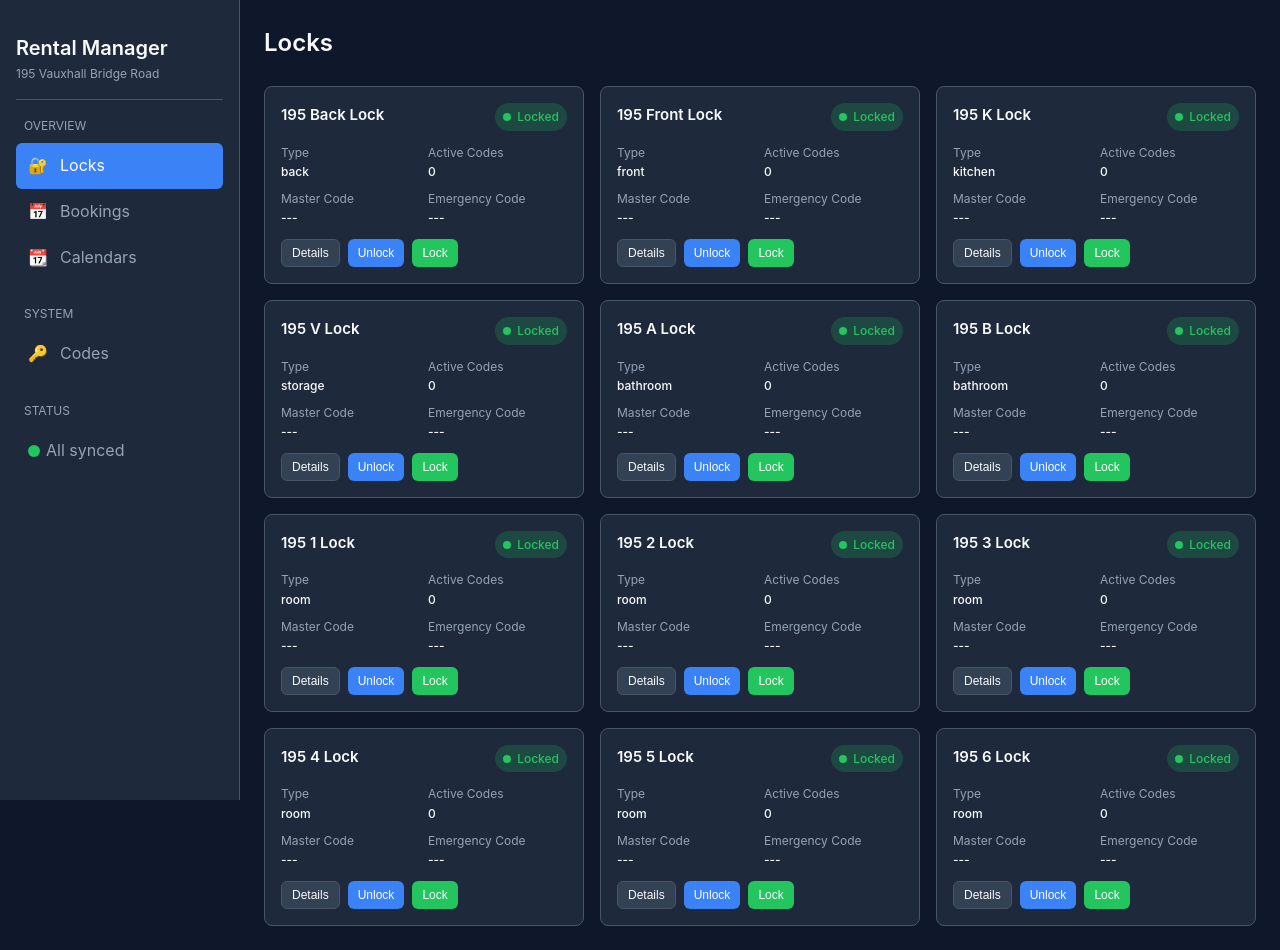
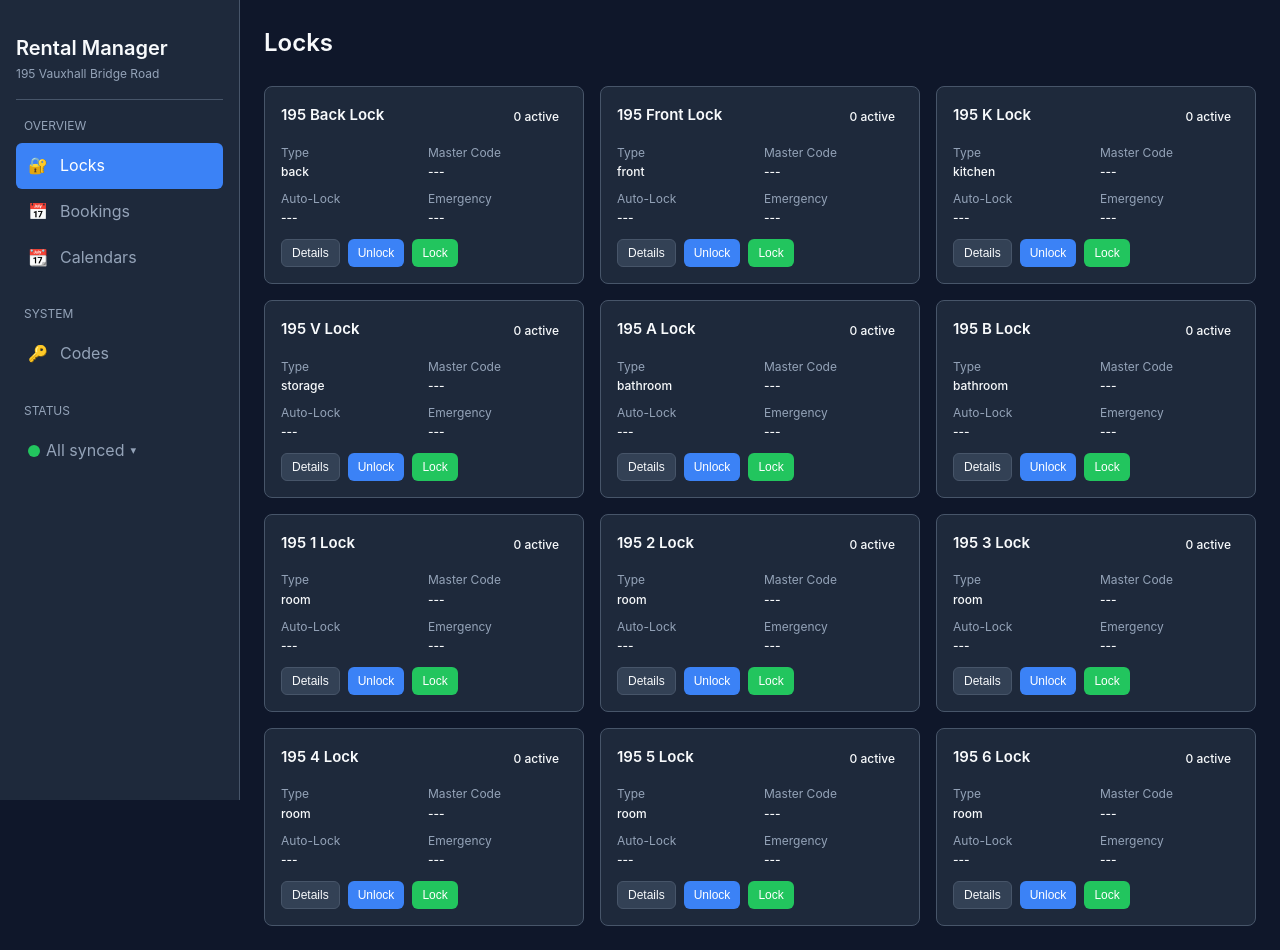
Before and after one commit to daminpark/rental-manager, a FastAPI app: page / in a window 1280 px wide. Run offline with FastAPI, Linux system fonts and the light colour scheme; data comes from the database, SQL or seed files in the repository; data that the repository does not hold is empty.

Commit message:
Add auto-lock toggle, active code counts, and activity log (v0.3.2)
- Track auto_lock_enabled in DB (no Z-Wave polling for battery life)
- Fix active code count to use is_active from time-window checks
- Add auto-lock On/Off toggle in lock detail modal
- Replace hardcoded "Locked" status with active code count
- Add clickable activity log to sync status panel (from audit log)
- Include lock_name in audit log API response

Co-Authored-By: Claude Opus 4.6 <noreply@anthropic.com>

```diff
--- a/rental_manager/config.yaml
+++ b/rental_manager/config.yaml
@@ -1,6 +1,6 @@
 name: "Rental Manager"
 description: "Lock code manager for VBR rental properties"
-version: "0.3.1"
+version: "0.3.2"
 init: false
 slug: "rental_manager"
 url: "https://github.com/daminpark/rental-manager"
--- a/rental_manager/src/rental_manager/api/routes.py
+++ b/rental_manager/src/rental_manager/api/routes.py
@@ -597,7 +597,7 @@ async def get_audit_log(
 ):
     """Get the audit log."""
     from rental_manager.db.database import get_session_context
-    from rental_manager.db.models import AuditLog
+    from rental_manager.db.models import AuditLog, Lock
     from sqlalchemy import select
 
     async with get_session_context() as session:
@@ -612,12 +612,22 @@ async def get_audit_log(
         result = await session.execute(query)
         logs = result.scalars().all()
 
+        # Build lock name lookup
+        lock_ids = {log.lock_id for log in logs if log.lock_id}
+        lock_names = {}
+        if lock_ids:
+            lock_result = await session.execute(
+                select(Lock.id, Lock.name).where(Lock.id.in_(lock_ids))
+            )
+            lock_names = {row.id: row.name for row in lock_result}
+
         return [
             {
                 "id": log.id,
                 "timestamp": log.timestamp.isoformat(),
                 "action": log.action,
                 "lock_id": log.lock_id,
+                "lock_name": lock_names.get(log.lock_id),
                 "booking_id": log.booking_id,
                 "slot_number": log.slot_number,
                 "code": log.code,
--- a/rental_manager/src/rental_manager/db/models.py
+++ b/rental_manager/src/rental_manager/db/models.py
@@ -68,6 +68,7 @@ class Lock(Base):
     # Master and emergency codes (stored here for quick access)
     master_code: Mapped[Optional[str]] = mapped_column(String(10), nullable=True)
     emergency_code: Mapped[Optional[str]] = mapped_column(String(10), nullable=True)
+    auto_lock_enabled: Mapped[Optional[bool]] = mapped_column(Boolean, nullable=True, default=None)
 
     # Relationships
     house: Mapped["House"] = relationship("House", back_populates="locks")
--- a/rental_manager/src/rental_manager/web/static/js/app.js
+++ b/rental_manager/src/rental_manager/web/static/js/app.js
@@ -101,12 +101,13 @@ function renderLocks() {
         lockName.textContent = lock.name;
         nameDiv.appendChild(lockName);
 
+        const activeCodes = countActiveCodes(lock);
         const statusDiv = document.createElement('div');
-        statusDiv.className = 'lock-status locked';
+        statusDiv.className = `lock-status ${activeCodes > 0 ? 'locked' : 'unknown'}`;
         const statusDot = document.createElement('span');
         statusDot.className = 'lock-status-dot';
         statusDiv.appendChild(statusDot);
-        statusDiv.appendChild(document.createTextNode(' Locked'));
+        statusDiv.appendChild(document.createTextNode(` ${activeCodes} active`));
 
         header.appendChild(nameDiv);
         header.appendChild(statusDiv);
@@ -114,11 +115,13 @@ function renderLocks() {
         const info = document.createElement('div');
         info.className = 'lock-info';
 
+        const autoLockLabel = lock.auto_lock_enabled === true ? 'On' : lock.auto_lock_enabled === false ? 'Off' : '---';
+
         const infoItems = [
             { label: 'Type', value: lock.lock_type },
-            { label: 'Active Codes', value: countActiveCodes(lock) },
             { label: 'Master Code', value: lock.master_code || '---' },
-            { label: 'Emergency Code', value: lock.emergency_code || '---' },
+            { label: 'Auto-Lock', value: autoLockLabel },
+            { label: 'Emergency', value: lock.emergency_code || '---' },
         ];
 
         infoItems.forEach(item => {
@@ -165,7 +168,8 @@ function renderLocks() {
 }
 
 function countActiveCodes(lock) {
-    return lock.slots.filter(s => s.current_code && s.slot_number > 1 && s.slot_number < 20).length;
+    // Count guest slots (2-18) that have an active assignment
+    return lock.slots.filter(s => s.is_active && s.slot_number > 1 && s.slot_number < 20).length;
 }
 
 function renderBookings() {
@@ -626,7 +630,11 @@ function renderSyncStatus(status) {
     const container = document.getElementById('sync-status');
     if (!container) return;
 
+    // Preserve activity log expanded state
+    const wasExpanded = container.querySelector('.activity-log') !== null;
+
     container.textContent = '';
+    container.style.cursor = 'pointer';
 
     const statusDiv = document.createElement('div');
     statusDiv.className = 'sync-status';
@@ -652,6 +660,18 @@ function renderSyncStatus(status) {
 
     statusDiv.appendChild(icon);
     statusDiv.appendChild(text);
+
+    const chevron = document.createElement('span');
+    chevron.className = 'activity-log-chevron';
+    chevron.textContent = '\u25BE';
+    chevron.style.cssText = 'margin-left:auto;font-size:0.7rem;color:var(--text-secondary);transition:transform 0.2s';
+    statusDiv.appendChild(chevron);
+
+    statusDiv.addEventListener('click', (e) => {
+        e.stopPropagation();
+        toggleActivityLog(container, chevron);
+    });
+
     container.appendChild(statusDiv);
 
     const hasFailedSlots = status.failed_slots && status.failed_slots.length > 0;
@@ -685,6 +705,141 @@ function renderSyncStatus(status) {
 
         container.appendChild(failedDiv);
     }
+
+    // Restore expanded state
+    if (wasExpanded) {
+        loadActivityLog(container, chevron);
+    }
+}
+
+function toggleActivityLog(container, chevron) {
+    const existing = container.querySelector('.activity-log');
+    if (existing) {
+        existing.remove();
+        chevron.style.transform = '';
+        return;
+    }
+    chevron.style.transform = 'rotate(180deg)';
+    loadActivityLog(container, chevron);
+}
+
+async function loadActivityLog(container, chevron) {
+    // Remove existing if any
+    const existing = container.querySelector('.activity-log');
+    if (existing) existing.remove();
+
+    chevron.style.transform = 'rotate(180deg)';
+
+    const logDiv = document.createElement('div');
+    logDiv.className = 'activity-log';
+    logDiv.style.cssText = 'margin-top:0.5rem;max-height:300px;overflow-y:auto;font-size:0.7rem;border-top:1px solid var(--border-color, #e0e0e0);padding-top:0.4rem';
+
+    const loadingSpan = document.createElement('span');
+    loadingSpan.style.color = 'var(--text-secondary)';
+    loadingSpan.textContent = 'Loading...';
+    logDiv.appendChild(loadingSpan);
+    container.appendChild(logDiv);
+
+    try {
+        const logs = await api('/audit-log?limit=30');
+        logDiv.textContent = '';
+
+        if (logs.length === 0) {
+            const empty = document.createElement('div');
+            empty.style.cssText = 'color:var(--text-secondary);padding:0.25rem 0';
+            empty.textContent = 'No activity yet';
+            logDiv.appendChild(empty);
+            return;
+        }
+
+        logs.forEach(log => {
+            const row = document.createElement('div');
+            row.style.cssText = 'padding:0.2rem 0;border-bottom:1px solid var(--border-color, rgba(0,0,0,0.05));display:flex;gap:0.4rem;align-items:baseline';
+
+            const time = document.createElement('span');
+            time.style.cssText = 'color:var(--text-secondary);white-space:nowrap;min-width:3.5rem';
+            const d = new Date(log.timestamp);
+            time.textContent = formatActivityTime(d);
+
+            const action = document.createElement('span');
+            action.style.cssText = 'flex:1;word-break:break-word';
+            action.textContent = formatAuditAction(log);
+
+            if (!log.success) {
+                action.style.color = 'var(--accent-red, #dc3545)';
+            }
+
+            row.appendChild(time);
+            row.appendChild(action);
+            logDiv.appendChild(row);
+        });
+    } catch (err) {
+        logDiv.textContent = '';
+        const errorSpan = document.createElement('span');
+        errorSpan.style.color = 'var(--accent-red, #dc3545)';
+        errorSpan.textContent = 'Failed to load activity log';
+        logDiv.appendChild(errorSpan);
+    }
+}
+
+function formatActivityTime(d) {
+    const now = new Date();
+    const diffMs = now - d;
+    const diffMins = Math.floor(diffMs / 60000);
+
+    if (diffMins < 1) return 'now';
+    if (diffMins < 60) return `${diffMins}m ago`;
+
+    const diffHours = Math.floor(diffMins / 60);
+    if (diffHours < 24) return `${diffHours}h ago`;
+
+    const diffDays = Math.floor(diffHours / 24);
+    if (diffDays < 7) return `${diffDays}d ago`;
+
+    return d.toLocaleDateString(undefined, { month: 'short', day: 'numeric' });
+}
+
+function formatAuditAction(log) {
+    const actionLabels = {
+        'code_activated': 'Activated',
+        'code_deactivated': 'Deactivated',
+        'code_finalized': 'Finalized',
+        'code_sync_failed': 'Sync failed',
+        'master_code_set': 'Master set',
+        'emergency_code_randomized': 'Emergency randomized',
+        'emergency_code_set': 'Emergency set',
+        'clear_all_codes': 'All cleared',
+        'set_slot_code': 'Slot set',
+        'clear_slot_code': 'Slot cleared',
+        'code_disabled': 'Disabled',
+        'code_enabled': 'Enabled',
+        'booking_code_set': 'Code set',
+        'booking_recoded': 'Recoded',
+        'auto_lock_changed': 'Auto-lock',
+        'no_code_warning': 'No code',
+    };
+
+    const label = actionLabels[log.action] || log.action.replace(/_/g, ' ');
+    const parts = [label];
+
+    // Add lock name if available
+    if (log.lock_name) {
+        // Shorten: "195 Front Lock" -> "195 Front"
+        const short = log.lock_name.replace(/ Lock$/, '');
+        parts.push(short);
+    }
+
+    // Add slot info
+    if (log.slot_number) {
+        parts.push(`s${log.slot_number}`);
+    }
+
+    // Add details if present (but skip if it duplicates lock name)
+    if (log.details && !log.details.includes(log.lock_name || '__none__')) {
+        parts.push(log.details);
+    }
+
+    return parts.join(' \u00B7 ');
 }
 
 function renderFailedSlotRow(slot) {
@@ -1289,6 +1444,40 @@ function showLockDetail(entityId) {
     document.getElementById('lock-detail-title').textContent = lock.name;
     document.getElementById('lock-detail-entity').textContent = lock.entity_id;
 
+    // Auto-lock toggle
+    const controls = document.getElementById('lock-detail-controls');
+    controls.textContent = '';
+
+    const autoLockLabel = document.createElement('span');
+    autoLockLabel.textContent = 'Auto-Lock:';
+    autoLockLabel.style.fontWeight = '600';
+    controls.appendChild(autoLockLabel);
+
+    const autoLockOnBtn = document.createElement('button');
+    autoLockOnBtn.className = `btn btn-sm ${lock.auto_lock_enabled === true ? 'btn-success' : 'btn-secondary'}`;
+    autoLockOnBtn.textContent = 'On';
+    autoLockOnBtn.style.fontSize = '0.7rem';
+    autoLockOnBtn.style.padding = '0.15rem 0.5rem';
+    autoLockOnBtn.addEventListener('click', () => toggleAutoLock(lock.entity_id, true));
+
+    const autoLockOffBtn = document.createElement('button');
+    autoLockOffBtn.className = `btn btn-sm ${lock.auto_lock_enabled === false ? 'btn-danger' : 'btn-secondary'}`;
+    autoLockOffBtn.textContent = 'Off';
+    autoLockOffBtn.style.fontSize = '0.7rem';
+    autoLockOffBtn.style.padding = '0.15rem 0.5rem';
+    autoLockOffBtn.addEventListener('click', () => toggleAutoLock(lock.entity_id, false));
+
+    controls.appendChild(autoLockOnBtn);
+    controls.appendChild(autoLockOffBtn);
+
+    // Active codes summary
+    const activeCount = countActiveCodes(lock);
+    const activeSummary = document.createElement('span');
+    activeSummary.style.marginLeft = 'auto';
+    activeSummary.style.color = 'var(--text-secondary)';
+    activeSummary.textContent = `${activeCount} active code${activeCount !== 1 ? 's' : ''}`;
+    controls.appendChild(activeSummary);
+
     renderLockDetailSlots(lock);
     showLockTab('slots');
 
@@ -1296,6 +1485,19 @@ function showLockDetail(entityId) {
     clearAllBtn.onclick = () => clearAllCodes(lock.entity_id);
 
     showModal('lock-detail-modal');
+}
+
+async function toggleAutoLock(entityId, enabled) {
+    try {
+        await api(`/locks/${entityId}/auto-lock`, {
+            method: 'POST',
+            body: JSON.stringify({ enabled }),
+        });
+        showToast(`Auto-lock ${enabled ? 'enabled' : 'disabled'}`, 'success');
+        await refreshLockDetail(entityId);
+    } catch (error) {
+        showToast(error.message, 'error');
+    }
 }
 
 function renderLockDetailSlots(lock) {
--- a/rental_manager/src/rental_manager/web/templates/index.html
+++ b/rental_manager/src/rental_manager/web/templates/index.html
@@ -4,7 +4,7 @@
     <meta charset="UTF-8">
     <meta name="viewport" content="width=device-width, initial-scale=1.0">
     <title>Rental Manager</title>
-    <link rel="stylesheet" href="static/css/styles.css?v=0.3.1">
+    <link rel="stylesheet" href="static/css/styles.css?v=0.3.2">
 </head>
 <body>
     <div class="app-container">
@@ -42,7 +42,7 @@
 
                 <div class="nav-section">
                     <div class="nav-section-title">Status</div>
-                    <div id="sync-status" class="nav-item" style="cursor: default;">
+                    <div id="sync-status" class="nav-item">
                         <div class="sync-status">
                             <span class="sync-status-icon active"></span>
                             <span>Loading...</span>
@@ -170,6 +170,9 @@
                 <button class="modal-close" onclick="closeModal('lock-detail-modal')">&times;</button>
             </div>
             <div class="modal-body">
+                <div id="lock-detail-controls" style="display: flex; align-items: center; gap: 1rem; margin-bottom: 0.75rem; padding: 0.5rem; background: var(--card-bg, #f8f9fa); border-radius: 6px; font-size: 0.8rem;">
+                    <!-- Populated by JS: auto-lock toggle -->
+                </div>
                 <div style="display: flex; gap: 0.5rem; margin-bottom: 0.75rem;">
                     <button class="btn btn-sm btn-primary" id="tab-slots-btn" onclick="showLockTab('slots')">Code Slots</button>
                     <button class="btn btn-sm btn-secondary" id="tab-history-btn" onclick="showLockTab('history')">Unlock History</button>
@@ -228,6 +231,6 @@
     <!-- Toast Container -->
     <div id="toast-container" class="toast-container"></div>
 
-    <script src="static/js/app.js?v=0.3.1"></script>
+    <script src="static/js/app.js?v=0.3.2"></script>
 </body>
 </html>
```
Also changed, not shown: rental_manager/src/rental_manager/core/manager.py (+20 -2 lines).
